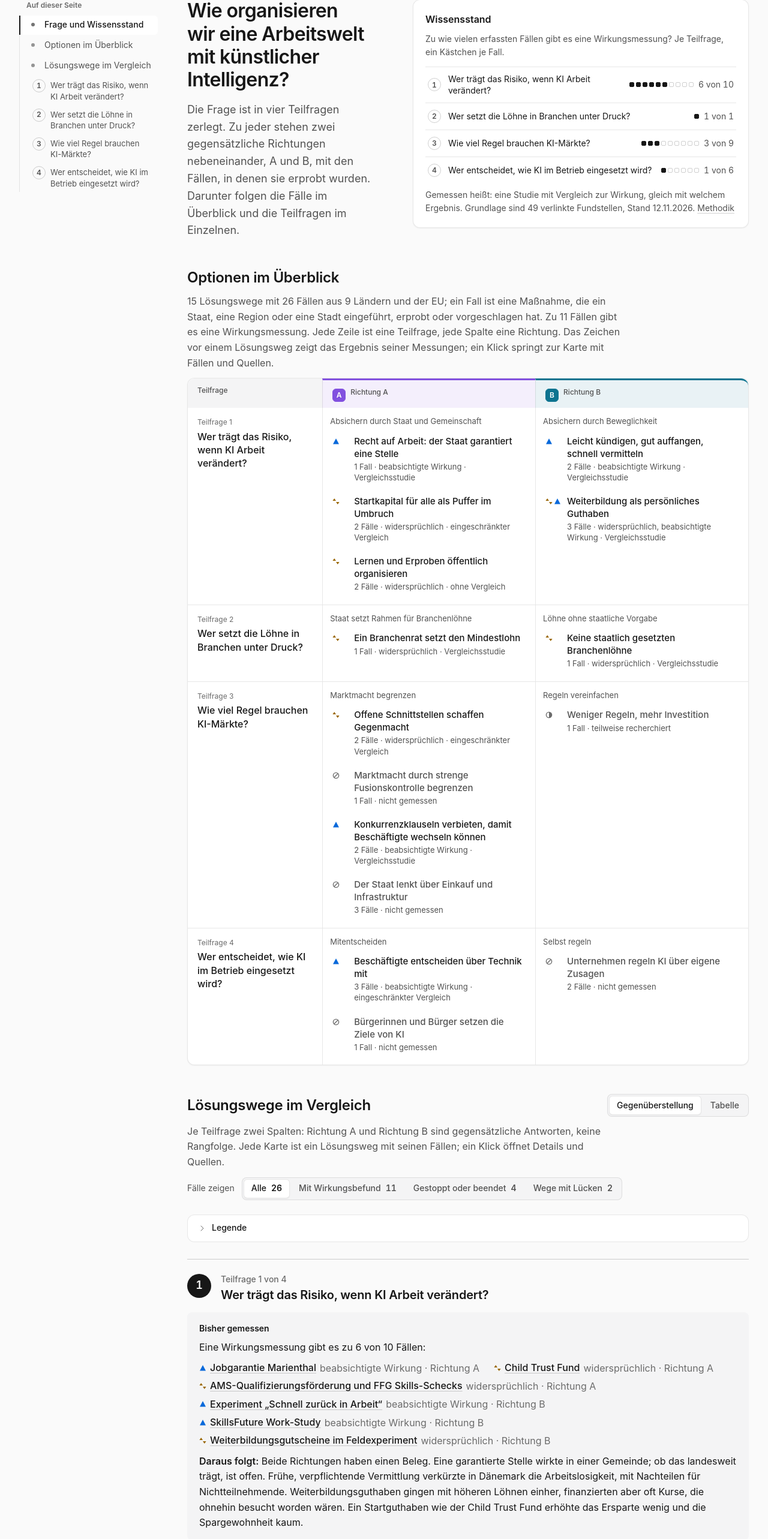
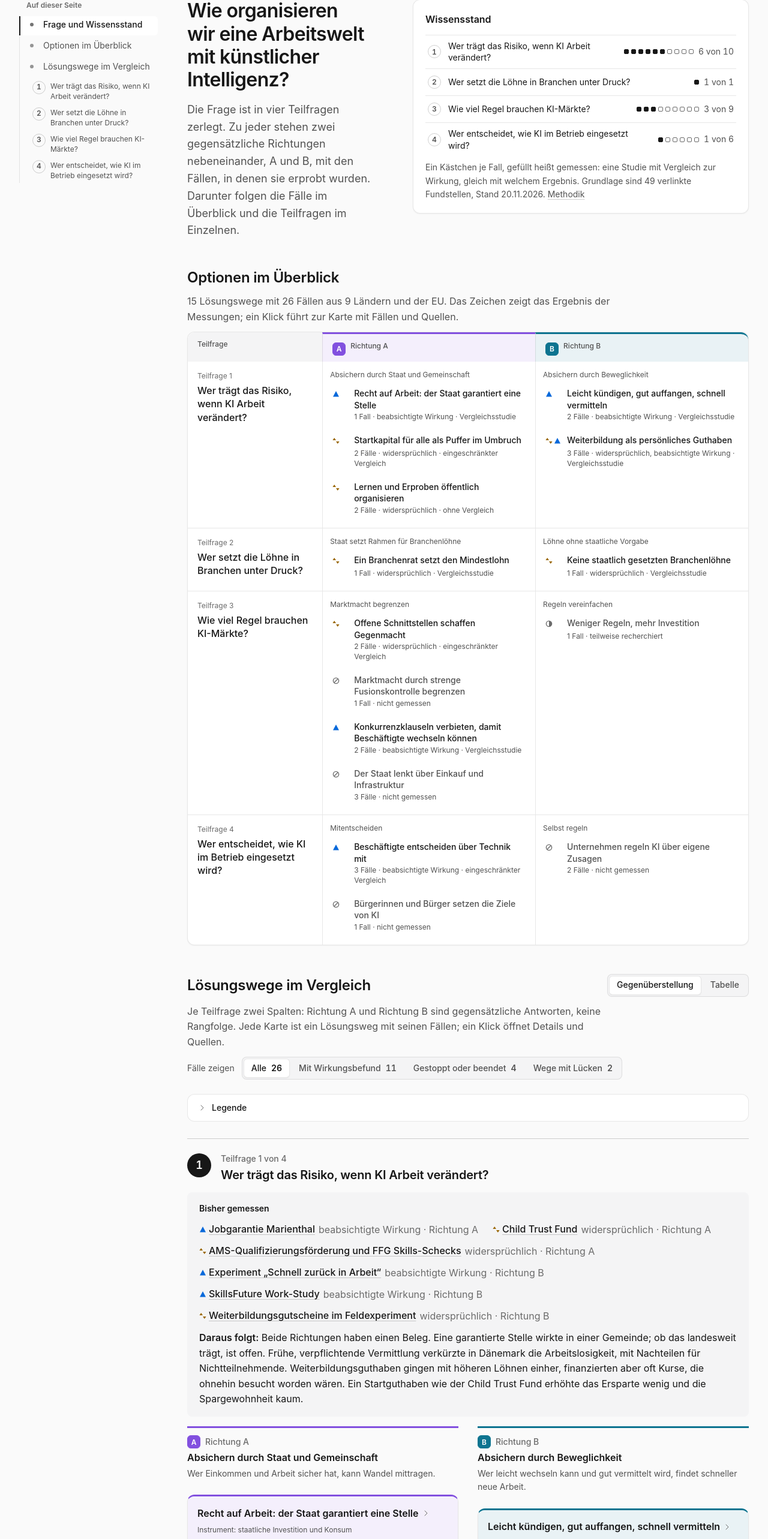
Before and after one commit to smarqart-hash/open-policy-navigator, a plain HTML site: page docs/index.html in a window 1280 px wide. Shown: the part 234-2800 px from the top of the page at 60% size. Drawn offline with Linux system fonts and the light colour scheme.

Commit message:
fix(demo): apply round-8 UX gate findings
Cut repeated measurement counts, follow the system colour scheme,
raise non-text contrast for empty boxes and bars, reduce type to the
12/14/16 scale, align spacing to the 4/8 grid, add a skip link to the
options grid and show the per-question data date.

Co-Authored-By: Claude Opus 5.5 <noreply@anthropic.com>

```diff
--- a/docs/index.html
+++ b/docs/index.html
@@ -104,15 +104,14 @@ main:focus { outline: none; }
 .hero-l { display: grid; gap: 16px; align-content: start; }
 .state { background: var(--surface); border: 1px solid var(--line); border-radius: 12px; padding: 20px; display: grid; gap: 8px; box-shadow: var(--shadow-sm); align-self: start; }
 .state h2 { margin: 0; font-size: 16px; font-weight: 600; color: var(--text); }
-.state-sub { margin: 0; font-size: 14px; color: var(--text-2); }
 .kb { list-style: none; margin: 4px 0 0; padding: 0; display: grid; border-top: 1px solid var(--line); }
 .kb li + li { border-top: 1px solid var(--line); }
-.kb-row { width: 100%; border: 0; background: none; cursor: pointer; text-align: left; display: grid; grid-template-columns: 22px minmax(0, 1fr) auto; gap: 4px 12px; align-items: center; padding: 10px 4px; min-height: 44px; border-radius: 6px; transition: background-color 140ms var(--ease); }
+.kb-row { width: 100%; border: 0; background: none; cursor: pointer; text-align: left; display: grid; grid-template-columns: 22px minmax(0, 1fr) auto; gap: 4px 12px; align-items: center; padding: 8px 4px; min-height: 44px; border-radius: 6px; transition: background-color 140ms var(--ease); }
 .kb-row:hover { background: var(--raised); }
 .kb-q { font-size: 14px; line-height: 1.4; }
 .kb-n { font-size: 14px; color: var(--text-2); font-variant-numeric: tabular-nums; white-space: nowrap; display: inline-flex; align-items: center; gap: 8px; }
-.kb-dots { display: inline-flex; gap: 3px; }
-.kb-dots i { width: 8px; height: 8px; border-radius: 2px; border: 1px solid var(--line-strong); }
+.kb-dots { display: inline-flex; gap: 4px; }
+.kb-dots i { width: 8px; height: 8px; border-radius: 2px; border: 1px solid var(--muted); }
 .kb-dots i.on { background: var(--text); border-color: var(--text); }
 .state-foot { margin: 0; font-size: 14px; color: var(--text-2); }
 .g-head { display: grid; grid-template-columns: 40px minmax(0, 1fr); gap: 16px; align-items: start; }
@@ -148,11 +147,11 @@ h1 { margin: 0; font-weight: 600; font-size: 32px; line-height: 1.2; letter-spac
 .legend li { display: flex; gap: 8px; align-items: flex-start; }
 .legend p { margin: 8px 0 0; font-size: 12px; line-height: 1.5; color: var(--muted); }
 
-.sig { display: inline-flex; align-items: center; gap: 6px; font-size: 14px; line-height: 1.4; white-space: nowrap; color: var(--text-2); }
+.sig { display: inline-flex; align-items: center; gap: 4px; font-size: 14px; line-height: 1.4; white-space: nowrap; color: var(--text-2); }
 .sig svg { width: 12px; height: 12px; flex: none; }
 .sig.strong { color: var(--text); font-weight: 500; }
 .bars { display: inline-flex; gap: 2px; align-items: flex-end; height: 12px; }
-.bars i { width: 4px; background: var(--line-strong); display: block; border-radius: 1px; }
+.bars i { width: 4px; box-shadow: inset 0 0 0 1px var(--muted); display: block; border-radius: 1px; }
 .bars i:nth-child(1) { height: 4px; } .bars i:nth-child(2) { height: 8px; } .bars i:nth-child(3) { height: 12px; }
 .bars i.on { background: var(--text); }
 
@@ -173,7 +172,7 @@ h1 { margin: 0; font-weight: 600; font-size: 32px; line-height: 1.2; letter-spac
 .ev-h { font-size: 14px !important; font-weight: 600; color: var(--text); }
 .ev-list { list-style: none; margin: 0; padding: 0; display: flex; flex-wrap: wrap; gap: 4px 24px; font-size: 16px; }
 .ev-list li { display: inline-flex; flex-wrap: wrap; align-items: baseline; gap: 0 6px; }
-.ev-list .linkbtn { font-weight: 500; display: inline-flex; align-items: center; gap: 6px; min-height: 24px; }
+.ev-list .linkbtn { font-weight: 500; display: inline-flex; align-items: center; gap: 4px; min-height: 32px; }
 .ev-list .linkbtn svg { width: 12px; height: 12px; flex: none; }
 .ev-take b { font-weight: 600; }
 .fold { border-top: 1px solid var(--line); }
@@ -192,9 +191,9 @@ h1 { margin: 0; font-weight: 600; font-size: 32px; line-height: 1.2; letter-spac
 .way.gap { background: transparent; border-style: dashed; border-top-style: solid; box-shadow: none; }
 .way-top { display: flex; justify-content: space-between; align-items: flex-start; gap: 12px; margin: 0 -16px; padding: 12px 16px; background: color-mix(in srgb, var(--sc) 9%, var(--surface)); border-bottom: 1px solid color-mix(in srgb, var(--sc) 22%, transparent); }
 .way-top .way-head { flex: 1; min-width: 0; display: grid; gap: 2px; }
-.way-meta { font-size: 13px; color: var(--text-2); }
+.way-meta { font-size: 12px; color: var(--text-2); }
 .way-logic { margin: 0; font-size: 14px; color: var(--text-2); }
-.cases-h { margin: 4px 0 -4px; display: flex; flex-wrap: wrap; align-items: center; gap: 4px 16px; font-size: 13px; font-weight: 600; color: var(--text); }
+.cases-h { margin: 4px 0 -4px; display: flex; flex-wrap: wrap; align-items: center; gap: 4px 16px; font-size: 12px; font-weight: 600; color: var(--text); }
 .cases-h .wsum-eff { font-weight: 400; color: var(--text-2); }
 .wsum { margin: 0; display: flex; flex-wrap: wrap; align-items: center; gap: 4px 16px; font-size: 14px; color: var(--text-2); }
 .wsum-eff { display: inline-flex; gap: 12px; }
@@ -203,14 +202,14 @@ h1 { margin: 0; font-weight: 600; font-size: 32px; line-height: 1.2; letter-spac
 .live { margin: 0; }
 .live:empty { display: none; }
 .live .linkbtn { margin-left: 8px; }
-.way-title { border: 0; background: none; padding: 0; text-align: left; cursor: pointer; font-size: 16px; font-weight: 600; line-height: 1.4; text-wrap: balance; min-height: 24px; display: inline-flex; align-items: center; gap: 4px; }
+.way-title { border: 0; background: none; padding: 0; text-align: left; cursor: pointer; font-size: 16px; font-weight: 600; line-height: 1.4; text-wrap: balance; min-height: 32px; display: inline-flex; align-items: center; gap: 4px; }
 .way-title .chev { width: 16px; height: 16px; color: var(--muted); flex: none; }
 .way-title:hover { text-decoration: underline; text-underline-offset: 3px; text-decoration-color: var(--line-strong); }
 .belief { margin: 0; font-size: 14px; color: var(--text); }
 .belief b { font-weight: 500; color: var(--text-2); }
 .cases { list-style: none; margin: 0 -16px; padding: 0; border-top: 1px solid var(--line); }
 .cases li + li .case { border-top: 1px solid var(--line); }
-.case { width: 100%; border: 0; background: none; text-align: left; cursor: pointer; padding: 14px 16px; display: grid; grid-template-columns: minmax(0, 1fr) 16px; gap: 12px; align-items: center; min-height: 44px; transition: background-color 140ms var(--ease); }
+.case { width: 100%; border: 0; background: none; text-align: left; cursor: pointer; padding: 12px 16px; display: grid; grid-template-columns: minmax(0, 1fr) 16px; gap: 12px; align-items: center; min-height: 44px; transition: background-color 140ms var(--ease); }
 .cbody { display: grid; gap: 6px; min-width: 0; }
 .case .chev { width: 16px; height: 16px; color: var(--muted); }
 .case:hover { background: var(--raised); }
@@ -254,17 +253,17 @@ h1 { margin: 0; font-weight: 600; font-size: 32px; line-height: 1.2; letter-spac
 .op thead th.sa, .op thead th.sb { border-top: 3px solid var(--sc); background: color-mix(in srgb, var(--sc) 9%, var(--surface)); }
 .op thead th:first-child { width: 24%; }
 .op tbody th { padding: 16px; font-size: 16px; font-weight: 600; line-height: 1.4; }
-.op tbody th small { font-size: 13px; font-weight: 500; margin-bottom: 4px; }
+.op tbody th small { font-size: 12px; font-weight: 500; margin-bottom: 4px; }
 .op td { padding: 12px 16px 16px; }
-.op .gm-side { font-size: 13px; color: var(--text-2); margin-bottom: 4px; }
+.op .gm-side { font-size: 12px; color: var(--text-2); margin-bottom: 4px; }
 .op ul { gap: 2px; margin: 0; }
 .op-w { width: 100%; border: 0; background: none; text-align: left; cursor: pointer; display: grid; grid-template-columns: 28px minmax(0, 1fr); gap: 2px 8px; padding: 8px 8px 8px 4px; border-radius: 6px; color: var(--text); min-height: 44px; transition: background-color 140ms var(--ease); }
 .op-w:hover { background: var(--raised); }
 .op-w:hover .op-t { text-decoration: underline; text-underline-offset: 3px; text-decoration-color: var(--line-strong); }
 .op-ic { display: inline-flex; gap: 2px; align-items: center; height: 22px; }
 .op-ic svg { width: 12px; height: 12px; }
-.op-t { font-size: 15px; font-weight: 500; line-height: 1.4; }
-.op-m { grid-column: 2; font-size: 13px; color: var(--text-2); line-height: 1.4; }
+.op-t { font-size: 14px; font-weight: 500; line-height: 1.4; }
+.op-m { grid-column: 2; font-size: 12px; color: var(--text-2); line-height: 1.4; }
 .op-w.open .op-t { color: var(--text-2); }
 .way.hit { outline: 2px solid var(--focus); outline-offset: 2px; }
 .way { scroll-margin-top: 80px; }
@@ -360,8 +359,8 @@ dialog::backdrop { background: rgba(0, 0, 0, .32); }
   .onpage { align-self: start; margin: 0; padding: 40px 0 24px; border: 0; background: none; max-height: 100vh; overflow-y: auto; }
   .onpage .ttl { display: block; margin: 0 0 8px; padding-left: 12px; font-size: 12px; font-weight: 600; color: var(--muted); }
   .onpage ol { flex-direction: column; padding: 0; gap: 2px; overflow: visible; border-left: 1px solid var(--line); }
-  .onpage button { width: 100%; white-space: normal; align-items: flex-start; min-height: 32px; padding: 5px 10px; margin-left: -1px; border-left: 2px solid transparent; border-radius: 0 6px 6px 0; line-height: 1.4; }
-  .onpage .sub button { padding-left: 20px; font-size: 13px; }
+  .onpage button { width: 100%; white-space: normal; align-items: flex-start; min-height: 32px; padding: 4px 8px; margin-left: -1px; border-left: 2px solid transparent; border-radius: 0 6px 6px 0; line-height: 1.4; }
+  .onpage .sub button { padding-left: 20px; font-size: 12px; }
   .onpage button .t { max-width: none; }
   .onpage button .num, .onpage button .pin { margin-top: -1px; }
   .onpage button[aria-current="true"] { box-shadow: none; border-left-color: var(--text); }
@@ -393,7 +392,7 @@ dialog::backdrop { background: rgba(0, 0, 0, .32); }
   .top-right .seg a { padding: 0 8px; min-width: 0; white-space: normal; text-align: center; line-height: 1.25; }
   .hero { padding-top: 24px; }
   h1 { font-size: 28px; }
-  .sec h2, .gapmap h2, .positions h2, .dsec h2, .match h2 { font-size: 22px; }
+  .sec h2, .gapmap h2, .positions h2, .dsec h2, .match h2 { font-size: 24px; }
   .intro { font-size: 16px; }
   .answer { font-size: 16px; }
   .legend-body { grid-template-columns: 1fr; }
@@ -408,6 +407,8 @@ dialog::backdrop { background: rgba(0, 0, 0, .32); }
   .gm tbody tr + tr { border-top: 1px solid var(--line); }
   .gm tbody th, .gm tbody td { border-bottom: 0; padding-bottom: 0; }
   .gm tbody td:last-child { padding-bottom: 12px; }
+  .op-w { padding: 4px; min-height: 44px; }
+  .op-s { display: none; }
   .dlg dl { grid-template-columns: 1fr; gap: 4px; }
   .dlg dd { margin-bottom: 8px; }
 }
@@ -415,7 +416,7 @@ dialog::backdrop { background: rgba(0, 0, 0, .32); }
 </style>
 </head>
 <body>
-<a class="skip" href="#main">Zum Inhalt</a>
+<a class="skip" href="#main">Zum Inhalt</a><a class="skip" href="#sec-tried">Zu den Optionen</a>
 <div class="topbar"><div class="page">
   <header class="top">
     <a class="brand" href="#frage/ki"><svg class="mark" viewBox="0 0 24 24" fill="none" stroke="currentColor" stroke-width="1.5" stroke-linecap="round" stroke-linejoin="round" aria-hidden="true"><circle cx="12" cy="12" r="10"/><path d="m16.24 7.76-1.804 5.411a2 2 0 0 1-1.265 1.265L7.76 16.24l1.804-5.411a2 2 0 0 1 1.265-1.265z"/></svg><b>Open Policy Navigator</b><span class="demo-tag">Demo · Testdaten</span></a>
@@ -444,7 +445,6 @@ dialog::backdrop { background: rgba(0, 0, 0, .32); }
         </div>
         <aside class="state" aria-labelledby="h-state">
           <h2 id="h-state">Wissensstand</h2>
-          <p class="state-sub" id="state-sub"></p>
           <ol class="kb" id="q-kb"></ol>
           <p class="state-foot" id="state-foot"></p>
         </aside>
@@ -934,6 +934,7 @@ const QUESTIONS = {
     tab: "KI und Arbeit",
     title: "Wie organisieren wir eine Arbeitswelt mit künstlicher Intelligenz?",
     answer: "Belegt sind vor allem einzelne Bausteine: eine Jobgarantie in einer Gemeinde, frühe Vermittlung in Dänemark, Verbote von Konkurrenzklauseln in zwei US-Bundesstaaten. Zum Branchen-Mindestlohn und zu den DMA-Wahlbildschirmen widersprechen sich Studien. Zu Mitbestimmung und Selbstregulierung beim KI-Einsatz selbst gibt es keine Wirkungsmessung.",
+    date: "20.11.2026",
     stand: "Recherche vertieft am 20.11.2026. Die Lesetiefe steht bei jedem Fall; einzelne Einstufungen beruhen nur auf Abstract oder Zusammenfassung.",
     groups: [
       { id: "risiko", q: "Wer trägt das Risiko, wenn KI Arbeit verändert?",
@@ -1232,7 +1233,7 @@ function renderCounts() {
   const gapLabel = `${s.open === 1 ? "Lösungsweg" : "Lösungswege"} noch nicht voll recherchiert${s.notFull && s.notFullSides.length === 1 ? `, alle in Richtung ${s.notFullSides[0]}` : ""}`;
   const where = `${s.countries} ${s.countries === 1 ? "Land" : "Ländern"}${s.eu ? " und der EU" : ""}`;
   const sided = Q().groups.some(g => g.sides);
-  $("tried-lead").textContent = `${s.ways} Lösungswege mit ${s.cases} Fällen aus ${where}; ein Fall ist eine Maßnahme, die ein Staat, eine Region oder eine Stadt eingeführt, erprobt oder vorgeschlagen hat. Zu ${s.found} Fällen gibt es eine Wirkungsmessung. ${sided ? "Jede Zeile ist eine Teilfrage, jede Spalte eine Richtung." : "Jede Zeile ist ein Lösungsweg."} Das Zeichen vor einem Lösungsweg zeigt das Ergebnis seiner Messungen; ein Klick springt zur Karte mit Fällen und Quellen.`;
+  $("tried-lead").textContent = `${s.ways} Lösungswege mit ${s.cases} Fällen aus ${where}. Das Zeichen zeigt das Ergebnis der Messungen; ein Klick führt zur Karte mit Fällen und Quellen.`;
   $("counts").innerHTML = [
     ["all", s.cases, "Alle"], ["found", s.found, "Mit Wirkungsbefund"],
     ["stop", s.stop, "Gestoppt oder beendet"], ["gaps", s.open, "Wege mit Lücken"]
@@ -1303,7 +1304,7 @@ function evidenceBlock(q, g) {
   const sideOf = id => { const w = q.ways.find(x => x.g === g.id && x.cases.includes(id)); return w && w.side ? `, Richtung ${w.side}` : ""; };
   const list = m.found.map(id => { const c = CASES[id], e = EFFECT[c.effect], sd = sideOf(id).replace(/^, /, ""); return `<li><button type="button" class="linkbtn" data-case="${id}">${svg(e.svg(e.color))}${esc(c.title)}</button><span class="quiet">${esc(e.label)}${sd ? " · " + esc(sd) : ""}</span></li>`; }).join("");
   const line = m.found.length
-    ? `<p>Eine Wirkungsmessung gibt es zu ${m.found.length} von ${m.all.length} Fällen:</p><ul class="ev-list">${list}</ul>`
+    ? `<ul class="ev-list">${list}</ul>`
     : `<p>Zu ${m.all.length === 1 ? "dem einen erfassten Fall" : `keinem der ${m.all.length} erfassten Fälle`} gibt es bisher eine Wirkungsmessung.</p>`;
   return `<div class="evidence"><p class="ev-h">Bisher gemessen</p>${line}<p class="ev-take"><b>${m.found.length ? "Daraus folgt:" : "Einordnung:"}</b> ${esc(g.evidence)}</p></div>`;
 }
@@ -1341,9 +1342,9 @@ function optEntry(w) {
   const icon = effs.length ? effs.map(k => svg(EFFECT[k].svg(EFFECT[k].color))).join("") : svg(COV[w.cov === "checked" ? "searched" : w.cov].svg, ' style="color:var(--muted)"');
   const caseTxt = cs.length ? plural(cs.length, "Fall", "Fälle") : "kein Fall";
   const meta = m.length
-    ? `${effs.map(k => EFFECT[k].label).join(", ")} · ${STRENGTH[m[0].strength].label}`
+    ? `${effs.map(k => EFFECT[k].label).join(", ")}<span class="op-s"> · ${STRENGTH[m[0].strength].label}</span>`
     : w.cov === "checked" ? (cs.length ? "nicht gemessen" : "kein Fall gefunden") : COV[w.cov].label;
-  return `<li><button type="button" class="op-w${m.length ? "" : " open"}" data-goto="${w.id}"><span class="op-ic" aria-hidden="true">${icon}</span><span class="op-t">${esc(w.title)}</span><span class="op-m">${esc(caseTxt)} · ${esc(meta)}</span></button></li>`;
+  return `<li><button type="button" class="op-w${m.length ? "" : " open"}" data-goto="${w.id}"><span class="op-ic" aria-hidden="true">${icon}</span><span class="op-t">${esc(w.title)}</span><span class="op-m">${esc(caseTxt)} · ${m.length ? meta : esc(meta)}</span></button></li>`;
 }
 function renderOptions() {
   const q = Q(), sided = q.groups.some(g => g.sides);
@@ -1434,10 +1435,9 @@ function renderState(q) {
   const rows = multi
     ? q.groups.map((g, gi) => ({ n: gi + 1, label: g.q, attr: `data-jump="t-${g.id}"`, m: measured(q.ways.filter(w => w.g === g.id).flatMap(w => w.cases)) }))
     : q.ways.map(w => ({ n: 0, label: w.title, attr: `data-way="${w.id}"`, m: measured(w.cases) }));
-  $("state-sub").textContent = `Zu wie vielen erfassten Fällen gibt es eine Wirkungsmessung? ${multi ? "Je Teilfrage" : "Je Lösungsweg"}, ein Kästchen je Fall.`;
   $("q-kb").innerHTML = rows.map(r => `<li><button type="button" class="kb-row" ${r.attr}>${r.n ? `<span class="num" aria-hidden="true">${r.n}</span>` : '<span class="pin" aria-hidden="true"></span>'}<span class="kb-q">${esc(r.label)}</span><span class="kb-n"><span class="kb-dots" aria-hidden="true">${r.m.all.map(id => `<i class="${hasFinding(CASES[id]) ? "on" : ""}"></i>`).join("")}</span><span>${r.m.found.length} von ${r.m.all.length}<span class="vh"> Fällen mit Wirkungsmessung</span></span></span></button></li>`).join("");
   const srcN = new Set(uniqueCases(casesOf(q)).flatMap(id => CASES[id].src)).size;
-  $("state-foot").innerHTML = `Gemessen heißt: eine Studie mit Vergleich zur Wirkung, gleich mit welchem Ergebnis. Grundlage sind ${srcN} verlinkte Fundstellen, Stand 12.11.2026. <a href="#daten">Methodik</a>`;
+  $("state-foot").innerHTML = `Ein Kästchen je Fall, gefüllt heißt gemessen: eine Studie mit Vergleich zur Wirkung, gleich mit welchem Ergebnis. Grundlage sind ${srcN} verlinkte Fundstellen, Stand ${q.date || "12.11.2026"}. <a href="#daten">Methodik</a>`;
 }
 function gotoWay(id) {
   if (state.mode !== "cmp" || state.filter !== "all") { state.mode = "cmp"; state.filter = "all"; renderQuestion(); }
@@ -1447,7 +1447,7 @@ function gotoWay(id) {
   const art = card.closest(".way");
   art.scrollIntoView({ block: "start" });
   card.focus({ preventScroll: true });
-  art.classList.add("hit"); setTimeout(() => art.classList.remove("hit"), 1600);
+  art.classList.add("hit"); setTimeout(() => art.classList.remove("hit"), 3000);
 }
 function renderQuestion() {
   const q = Q();
@@ -1739,7 +1739,7 @@ $("json").addEventListener("click", () => {
   const q = Q();
   const lbl = o => Object.fromEntries(Object.entries(o).map(([k, v]) => [k, v.def ? `${v.label}: ${v.def}` : v.label]));
   const quellen = ids => ids.map(s => ({ titel: SRC[s][0], url: SRC[s][1], absender: SRC[s][2] }));
-  const data = { projekt: "Open Policy Navigator (Demo)", frage: q.title, kurzantwort: q.answer, stand: "Testdaten, Stand 12.11.2026",
+  const data = { projekt: "Open Policy Navigator (Demo)", frage: q.title, kurzantwort: q.answer, stand: `Testdaten, Stand ${q.date || "12.11.2026"}`,
     hinweis: "Demo mit Testdaten; alle Einstufungen ungeprüft.", lizenz: { daten: "CC BY 4.0", schema: "CC0", code: "MIT" },
     codebuch: { status: lbl(STATUS), wirkung: lbl(EFFECT), evidenzstaerke: STRENGTH.map((s, i) => `${i}: ${s.label}${s.def ? " – " + s.def : ""}`), abdeckung: lbl(COV) },
     teilfragen: q.groups.map(g => ({ id: g.id, frage: g.q, richtungen: g.sides, belege: g.evidence })),
@@ -1753,11 +1753,15 @@ $("json").addEventListener("click", () => {
 const tb = $("theme");
 const effectiveDark = () => document.documentElement.getAttribute("data-theme") === "dark";
 function syncThemeBtn() { const d = effectiveDark(); tb.innerHTML = d ? '<svg viewBox="0 0 24 24" fill="none" stroke="currentColor" stroke-width="1.5" stroke-linecap="round" stroke-linejoin="round" aria-hidden="true"><circle cx="12" cy="12" r="4"/><path d="M12 2v2M12 20v2M4.93 4.93l1.41 1.41M17.66 17.66l1.41 1.41M2 12h2M20 12h2M6.34 17.66l-1.41 1.41M19.07 4.93l-1.41 1.41"/></svg>' : '<svg viewBox="0 0 24 24" fill="none" stroke="currentColor" stroke-width="1.5" stroke-linecap="round" stroke-linejoin="round" aria-hidden="true"><path d="M20.985 12.486a9 9 0 1 1-9.473-9.472c.405-.022.617.46.402.803a6 6 0 0 0 8.268 8.268c.344-.215.825-.004.803.401"/></svg>'; tb.setAttribute("aria-label", d ? "Helles Farbschema" : "Dunkles Farbschema"); }
-try { const s = localStorage.getItem("ka-theme"); if (s === "dark" || s === "light") document.documentElement.setAttribute("data-theme", s); } catch (e) {
-}
+const sysDark = window.matchMedia("(prefers-color-scheme: dark)");
+let chosenTheme = null;
+try { chosenTheme = localStorage.getItem("ka-theme"); } catch (e) { /* storage blocked: follow system */ }
+document.documentElement.setAttribute("data-theme", chosenTheme === "dark" || chosenTheme === "light" ? chosenTheme : sysDark.matches ? "dark" : "light");
+sysDark.addEventListener("change", e => { if (chosenTheme !== "dark" && chosenTheme !== "light") { document.documentElement.setAttribute("data-theme", e.matches ? "dark" : "light"); syncThemeBtn(); } });
 tb.addEventListener("click", () => {
   const next = effectiveDark() ? "light" : "dark";
   document.documentElement.setAttribute("data-theme", next);
+  chosenTheme = next;
   try { localStorage.setItem("ka-theme", next); } catch (e) {
 }
   syncThemeBtn();
```
